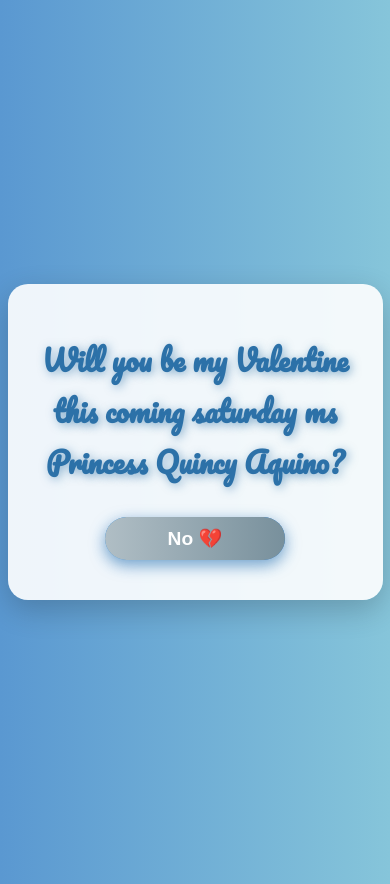
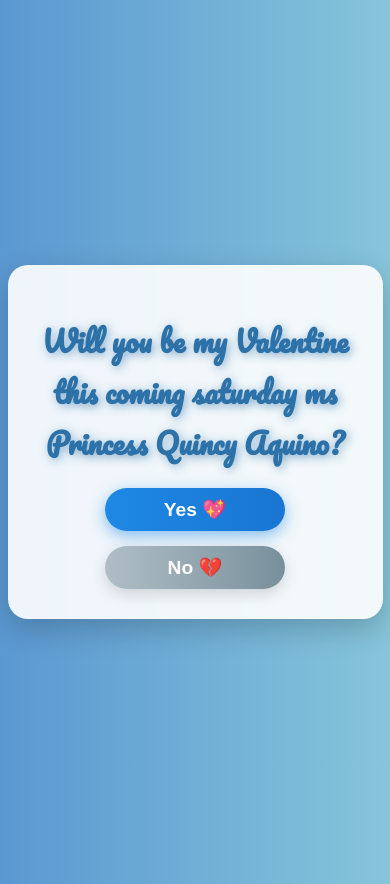
Before and after one commit to Itsmegelooo/Happy, a plain HTML site: page index.html in a window 390 px wide. Drawn offline with Linux system fonts and the light colour scheme.

Commit message:
Update styles.css

```diff
--- a/styles.css
+++ b/styles.css
@@ -68,12 +68,13 @@
     display: flex;
     flex-direction: column;
     align-items: center;
+    gap: 15px; /* Ensures spacing between buttons */
+    position: relative;
 }
 
 button {
     font-size: 1.5rem;
     padding: 12px 25px;
-    margin: 10px;
     border: none;
     border-radius: 50px;
     cursor: pointer;
@@ -101,20 +102,7 @@
     background: linear-gradient(to right, #b0bec5, #78909c);
     color: white;
     position: relative;
-}
-
-/* No Button Moves Away */
-#no-btn:hover, #no-btn:active {
-    position: absolute;
-    top: calc(20% + (Math.random() * 60%));
-    left: calc(20% + (Math.random() * 60%));
-}
-
-/* Mobile No Button Movement */
-@media (max-width: 600px) {
-    #no-btn {
-        position: absolute;
-    }
+    transition: transform 0.3s ease-in-out;
 }
 
 /* Notification Styling */
```
